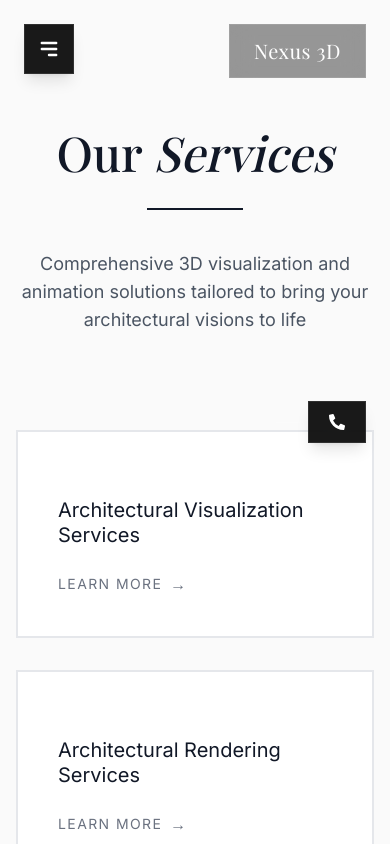
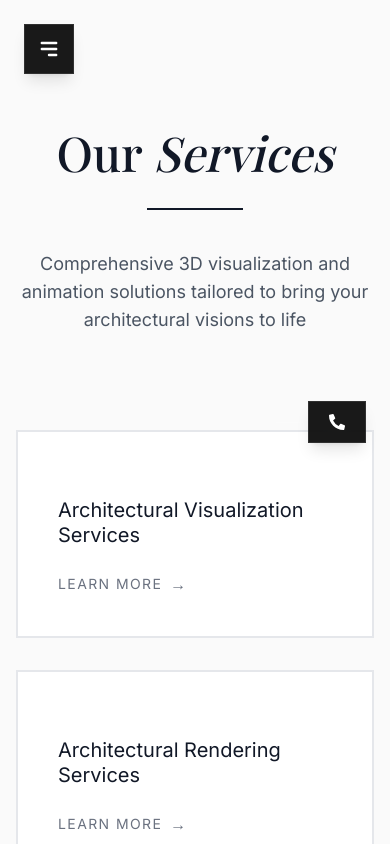
Before and after one commit to mdkhurram0207/nexus3d.in, a React (Vite) app: page /services in a window 390 px wide. Shown: the top 844 px of the page. Built offline with nearby package versions, Linux system fonts and the light colour scheme.

Commit message:
Update img04 URL with correct Cloudinary path

```diff
--- a/src/Components/Home.jsx
+++ b/src/Components/Home.jsx
@@ -423,7 +423,7 @@ const Home = () => {
                       <div>
                         <h3 className="font-serif text-2xl sm:text-3xl font-light text-gray-900 mb-4">{item.title}</h3>
                         <p className="text-base text-gray-600 leading-relaxed font-light">{item.description}</p>
-                      </div>
+      </div>
       </div>
 
                   </div>
--- a/src/Components/Projects.jsx
+++ b/src/Components/Projects.jsx
@@ -11,8 +11,8 @@ const projectsData = {
       "https://res.cloudinary.com/dy31puega/image/upload/v1761579852/img01_hqyjn5.webp",
       "https://res.cloudinary.com/dy31puega/image/upload/v1761579852/img02_hqyjn5.webp",
       "https://res.cloudinary.com/dy31puega/image/upload/v1761579852/img03_hqyjn5.webp",
-      "https://res.cloudinary.com/dy31puega/image/upload/v1761579852/img04_hqyjn5.webp",
-      "https://res.cloudinary.com/dy31puega/image/upload/v1761579852/img05_hqyjn5.webp",
+      "https://res.cloudinary.com/dy31puega/image/upload/v1761579854/img04_oanhad.webp",
+      "https://res.cloudinary.com/dy31puega/image/upload/v1761579856/img05_ycc7wx.webp",
     ],
     videos: [
       "https://youtu.be/jYl_fKvGaYk?si=MS7a_7VcZ1ydvLZq",
--- a/src/Components/Sidebar.jsx
+++ b/src/Components/Sidebar.jsx
@@ -47,12 +47,12 @@ const Sidebar = () => {
         </motion.div>
       </motion.button>
 
-      {/* Brand Name - Always Visible */}
+      {/* Brand Name - Hidden on Mobile */}
       <motion.div
         initial={{ opacity: 0, y: -20 }}
         animate={{ opacity: 1, y: 0 }}
         transition={{ duration: 0.8, delay: 0.2 }}
-        className="fixed top-6 right-6 z-40 flex items-center gap-4"
+        className="fixed top-6 right-6 z-40 hidden md:flex items-center gap-4"
       >
         <div className="text-right bg-black/40 backdrop-blur-md px-6 py-3 border border-white/10">
           <h1 className="font-serif text-xl sm:text-2xl font-light text-white tracking-wide">
```
